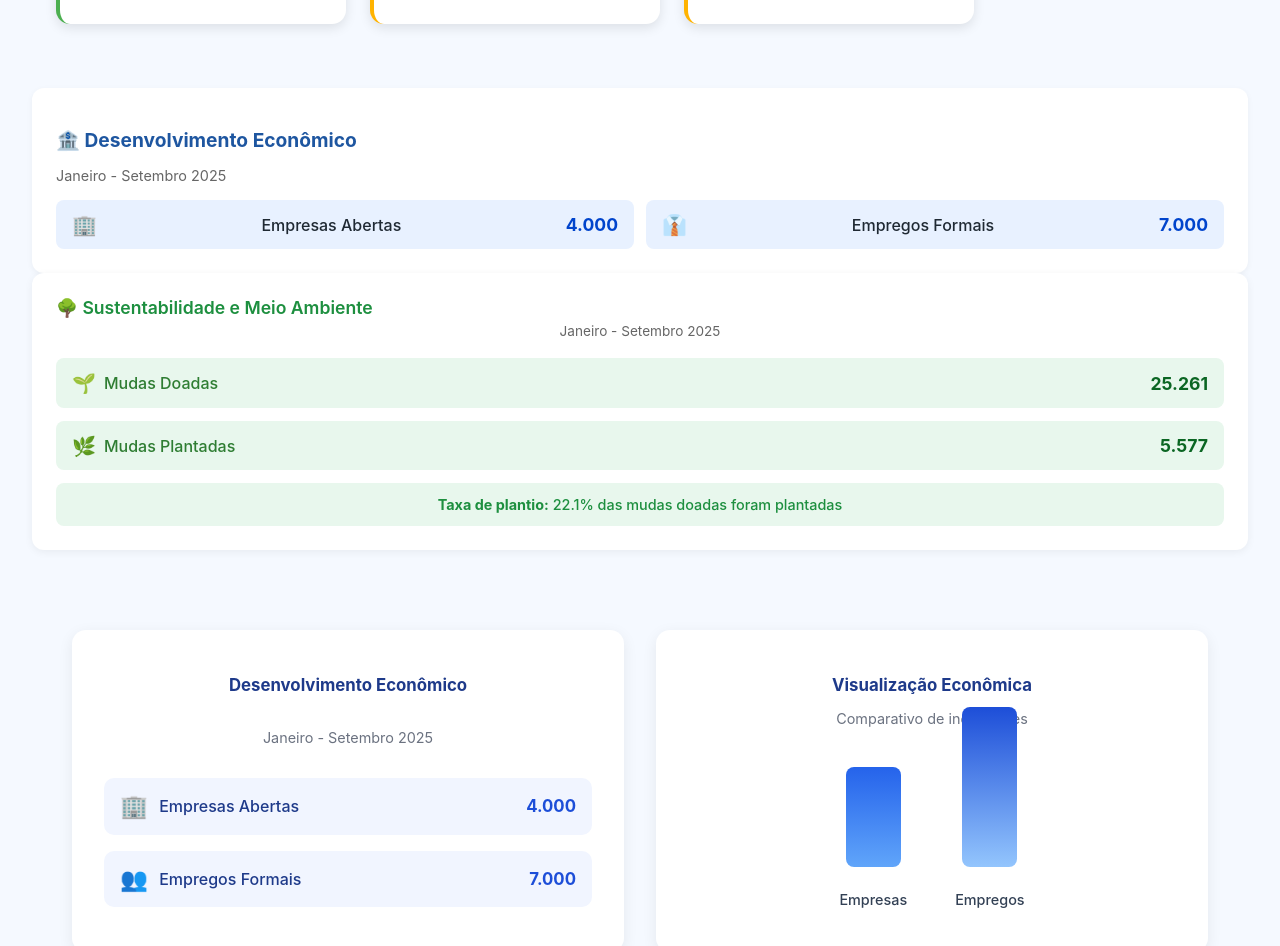
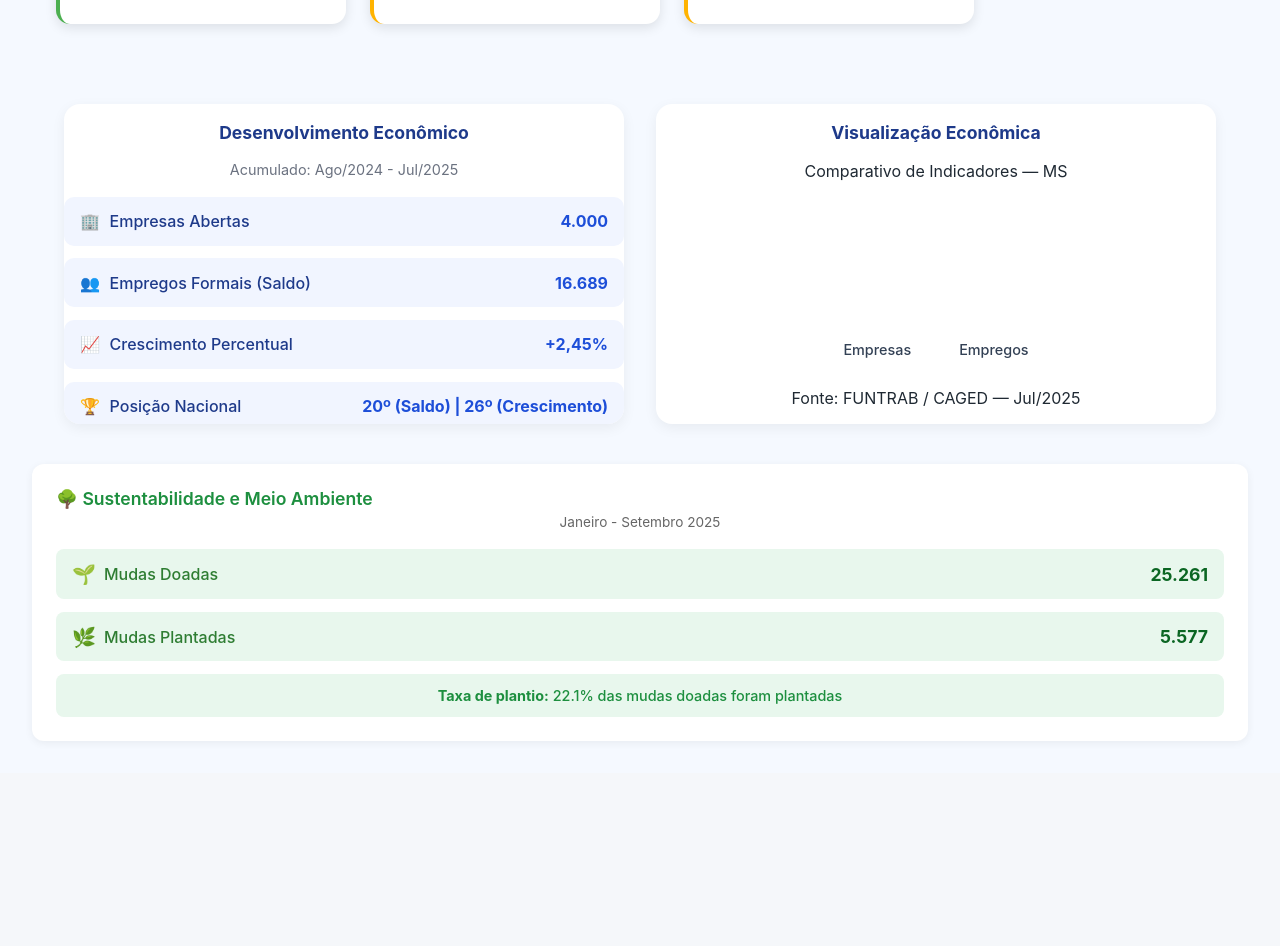
Before and after one commit to Magnumja/semades-dashboard, a React (Vite) app: page / in a window 1280 px wide. Shown: the part 760-1706 px from the top of the page. After the commit the page ends 1533 px from the top, so only its background shows below. Built offline with nearby package versions, Linux system fonts and the light colour scheme.

Commit message:
refactor: replace EconomicCards with EconomicSection and remove GraphicsSection

```diff
--- a/src/Root.jsx
+++ b/src/Root.jsx
@@ -1,8 +1,7 @@
 import React from "react";
 import "./styles/Root.css";
 import EnvironmentCards from "./components/EnvironmentCards";
-import EconomicCards from "./components/EconomicCards";
-import GraphicsSection from "./components/GraphicsSection";
+import EconomicSection from "./components/EconomicSection"; // ✅ Mantém só este import
 
 const indicadores = [
   {
@@ -76,7 +75,6 @@ export default function Root() {
         </div>
       </header>
 
-      {/* Cards principais */}
       <div className="dashboard-content">
         <main className="card-grid">
           {indicadores.map((item, index) => (
@@ -99,17 +97,13 @@ export default function Root() {
         </main>
       </div>
 
-      {/* Seções de economia e sustentabilidade */}
       <section className="economic-wrapper">
-        <EconomicCards />
+        <EconomicSection />
       </section>
 
       <aside className="environment-wrapper">
         <EnvironmentCards />
       </aside>
-
-      {/* Gráficos finais */}
-      <GraphicsSection />
     </div>
   );
 }
--- /dev/null
+++ b/src/components/EconomicSection.jsx
@@ -0,0 +1,75 @@
+import React from "react";
+import "../styles/EconomicSection.css";
+
+export default function EconomicSection() {
+  return (
+    <section className="economic-section">
+      <div className="economic-grid">
+
+        {/* === CARD DE DADOS === */}
+        <div className="economic-card info-card">
+          <h3 className="economic-title">Desenvolvimento Econômico</h3>
+          <p className="economic-period">Acumulado: Ago/2024 - Jul/2025</p>
+
+          <div className="economic-item">
+            <div className="economic-info">
+              <span className="economic-icon">🏢</span>
+              <span className="economic-label">Empresas Abertas</span>
+            </div>
+            <span className="economic-value">4.000</span>
+          </div>
+
+          <div className="economic-item">
+            <div className="economic-info">
+              <span className="economic-icon">👥</span>
+              <span className="economic-label">Empregos Formais (Saldo)</span>
+            </div>
+            <span className="economic-value">16.689</span>
+          </div>
+
+          <div className="economic-item">
+            <div className="economic-info">
+              <span className="economic-icon">📈</span>
+              <span className="economic-label">Crescimento Percentual</span>
+            </div>
+            <span className="economic-value">+2,45%</span>
+          </div>
+
+          <div className="economic-item">
+            <div className="economic-info">
+              <span className="economic-icon">🏆</span>
+              <span className="economic-label">Posição Nacional</span>
+            </div>
+            <span className="economic-value">20º (Saldo) | 26º (Crescimento)</span>
+          </div>
+        </div>
+
+        {/* === CARD DO GRÁFICO === */}
+        <div className="economic-card chart-card">
+          <div className="chart-header">
+            <h3 className="economic-title">Visualização Econômica</h3>
+            <p className="economic-subtitle">Comparativo de Indicadores — MS</p>
+          </div>
+
+          <div className="chart-wrapper">
+            <div className="chart-bar">
+              <div className="bar empresas" style={{ height: "45%" }}></div>
+              <p>Empresas</p>
+            </div>
+            <div className="chart-bar">
+              <div className="bar empregos" style={{ height: "80%" }}></div>
+              <p>Empregos</p>
+            </div>
+          </div>
+
+          <div className="chart-footer">
+            <p className="economic-source">
+              Fonte: <a href="https://www.funtrab.ms.gov.br" target="_blank" rel="noopener noreferrer">FUNTRAB / CAGED</a> — Jul/2025
+            </p>
+          </div>
+        </div>
+
+      </div>
+    </section>
+  );
+}
--- a/src/components/GraphicsSection.jsx
+++ /dev/null
@@ -1,45 +0,0 @@
-import React from "react";
-import "../styles/GraphicsSection.css";
-
-export default function GraphicsSection() {
-  return (
-    <section className="graphics-container">
-      <div className="graphics-card data-card">
-        <h3 className="graphics-title">Desenvolvimento Econômico</h3>
-        <p className="graphics-period">Janeiro - Setembro 2025</p>
-
-        <div className="graphics-item">
-          <div className="graphics-info">
-            <span className="graphics-icon">🏢</span>
-            <span className="graphics-label">Empresas Abertas</span>
-          </div>
-          <span className="graphics-value">4.000</span>
-        </div>
-
-        <div className="graphics-item">
-          <div className="graphics-info">
-            <span className="graphics-icon">👥</span>
-            <span className="graphics-label">Empregos Formais</span>
-          </div>
-          <span className="graphics-value">7.000</span>
-        </div>
-      </div>
-
-      <div className="graphics-card chart-card">
-        <h3 className="graphics-title">Visualização Econômica</h3>
-        <p className="graphics-subtitle">Comparativo de indicadores</p>
-
-        <div className="chart">
-          <div className="chart-bar">
-            <div className="bar empresas"></div>
-            <p>Empresas</p>
-          </div>
-          <div className="chart-bar">
-            <div className="bar empregos"></div>
-            <p>Empregos</p>
-          </div>
-        </div>
-      </div>
-    </section>
-  );
-}
--- /dev/null
+++ b/src/styles/EconomicSection.css
@@ -0,0 +1,172 @@
+.economic-section {
+  width: 100%;
+  margin: 2.5rem auto;
+  padding-inline: 2rem;
+}
+
+.economic-grid {
+  display: grid;
+  grid-template-columns: 1fr;
+  gap: 1.5rem;
+}
+
+@media (min-width: 1024px) {
+  .economic-grid {
+    grid-template-columns: 1fr 1fr;
+    gap: 2rem;
+  }
+}
+
+/* ==== CARD BASE ==== */
+.economic-card {
+  position: relative;
+  background: #fff;
+  border-radius: 16px;
+  box-shadow: 0 4px 14px rgba(0, 0, 0, 0.06);
+  overflow: hidden;
+  height: 320px;
+  transition: all 0.4s ease;
+  perspective: 1000px;
+}
+
+/* ==== ANIMAÇÃO FLIP ==== */
+.economic-card .card-front,
+.economic-card .card-back {
+  position: absolute;
+  inset: 0;
+  padding: 2rem;
+  backface-visibility: hidden;
+  transition: transform 0.7s cubic-bezier(0.25, 1, 0.3, 1);
+}
+
+.card-front {
+  transform: rotateY(0deg);
+}
+
+.card-back {
+  background: linear-gradient(180deg, #f9fafc, #e8edff);
+  transform: rotateY(180deg);
+}
+
+.economic-card:hover .card-front {
+  transform: rotateY(-180deg);
+}
+
+.economic-card:hover .card-back {
+  transform: rotateY(0deg);
+}
+
+/* ==== FRONT STYLES ==== */
+.economic-title {
+  font-size: 1.1rem;
+  font-weight: 700;
+  color: #1e3a8a;
+}
+
+.economic-period {
+  font-size: 0.9rem;
+  color: #6b7280;
+  margin-bottom: 1.2rem;
+}
+
+.economic-item {
+  background-color: #f1f5ff;
+  border-radius: 10px;
+  padding: 0.9rem 1rem;
+  display: flex;
+  justify-content: space-between;
+  align-items: center;
+  margin-bottom: 0.8rem;
+  transition: background-color 0.3s ease;
+}
+
+.economic-item:hover {
+  background-color: #e0e7ff;
+}
+
+.economic-info {
+  display: flex;
+  align-items: center;
+  gap: 0.6rem;
+}
+
+.economic-label {
+  color: #1e3a8a;
+  font-weight: 500;
+}
+
+.economic-value {
+  font-weight: 700;
+  color: #1d4ed8;
+}
+
+/* ==== BACK SIDE ==== */
+.card-back h4 {
+  font-size: 1rem;
+  color: #1e3a8a;
+  margin-bottom: 0.5rem;
+}
+
+.card-back p {
+  color: #475569;
+  font-size: 0.9rem;
+  margin-bottom: 0.5rem;
+}
+
+.card-back ul {
+  list-style: none;
+  padding: 0;
+  margin: 0 0 1rem 0;
+}
+
+.card-back li {
+  font-size: 0.9rem;
+  color: #1e3a8a;
+  margin-bottom: 0.3rem;
+}
+
+/* ==== GRÁFICO ==== */
+.chart-card {
+  text-align: center;
+  display: flex;
+  flex-direction: column;
+  justify-content: center;
+}
+
+.chart-wrapper {
+  display: flex;
+  justify-content: center;
+  align-items: flex-end;
+  height: 200px;
+  gap: 3rem;
+  padding-top: 1rem;
+}
+
+.chart-bar {
+  display: flex;
+  flex-direction: column;
+  align-items: center;
+  gap: 0.6rem;
+}
+
+.bar {
+  width: 55px;
+  border-radius: 8px;
+  transition: height 0.8s ease;
+}
+
+.empresas {
+  height: 100px;
+  background: linear-gradient(180deg, #2563eb, #60a5fa);
+}
+
+.empregos {
+  height: 160px;
+  background: linear-gradient(180deg, #1d4ed8, #93c5fd);
+}
+
+.chart-wrapper p {
+  font-size: 0.9rem;
+  color: #334155;
+  font-weight: 500;
+}
--- a/src/styles/GraphicsSection.css
+++ /dev/null
@@ -1,122 +0,0 @@
-.graphics-container {
-  display: flex;
-  justify-content: center;
-  flex-wrap: wrap;
-  gap: 2rem;
-  margin: 3rem auto;
-  padding: 2rem;
-  max-width: 1200px;
-}
-
-.graphics-card {
-  background: #ffffff;
-  border-radius: 14px;
-  box-shadow: 0 4px 15px rgba(0, 0, 0, 0.07);
-  padding: 1.8rem 2rem;
-  flex: 1 1 420px;
-  transition: transform 0.25s ease, box-shadow 0.25s ease;
-}
-
-.graphics-card:hover {
-  transform: translateY(-4px);
-  box-shadow: 0 6px 20px rgba(0, 0, 0, 0.1);
-}
-
-/* --- TEXTOS --- */
-.graphics-title {
-  font-size: 1.05rem;
-  font-weight: 700;
-  color: #1e3a8a;
-  margin-bottom: 0.2rem;
-}
-
-.graphics-period,
-.graphics-subtitle {
-  font-size: 0.9rem;
-  color: #6b7280;
-  margin-bottom: 1rem;
-}
-
-/* --- CARD DE DADOS --- */
-.data-card {
-  display: flex;
-  flex-direction: column;
-  gap: 1rem;
-}
-
-.graphics-item {
-  display: flex;
-  justify-content: space-between;
-  align-items: center;
-  background-color: #f1f5ff;
-  border-radius: 10px;
-  padding: 0.9rem 1rem;
-  transition: background-color 0.2s ease;
-}
-
-.graphics-item:hover {
-  background-color: #e0e7ff;
-}
-
-.graphics-info {
-  display: flex;
-  align-items: center;
-  gap: 0.7rem;
-}
-
-.graphics-icon {
-  font-size: 1.4rem;
-}
-
-.graphics-label {
-  color: #1e3a8a;
-  font-weight: 500;
-}
-
-.graphics-value {
-  color: #1d4ed8;
-  font-weight: 700;
-  font-size: 1.05rem;
-}
-
-
-.chart-card {
-  text-align: center;
-}
-
-.chart {
-  display: flex;
-  justify-content: center;
-  align-items: flex-end;
-  height: 180px;
-  gap: 3rem;
-}
-
-.chart-bar {
-  display: flex;
-  flex-direction: column;
-  align-items: center;
-  gap: 0.6rem;
-}
-
-.bar {
-  width: 55px;
-  border-radius: 8px;
-  transition: height 0.8s ease;
-}
-
-.empresas {
-  height: 100px;
-  background: linear-gradient(180deg, #2563eb, #60a5fa);
-}
-
-.empregos {
-  height: 160px;
-  background: linear-gradient(180deg, #1d4ed8, #93c5fd);
-}
-
-.chart p {
-  font-size: 0.9rem;
-  color: #334155;
-  font-weight: 500;
-}
```
